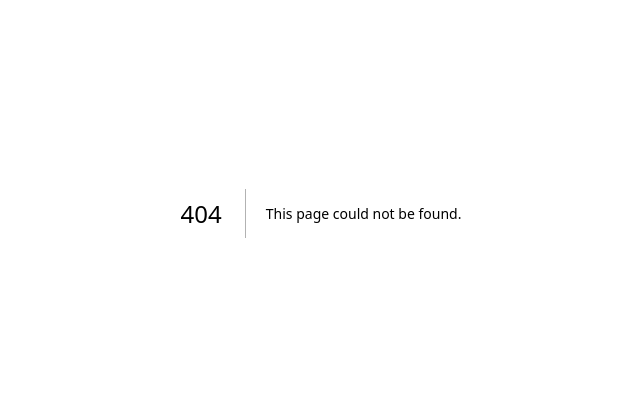
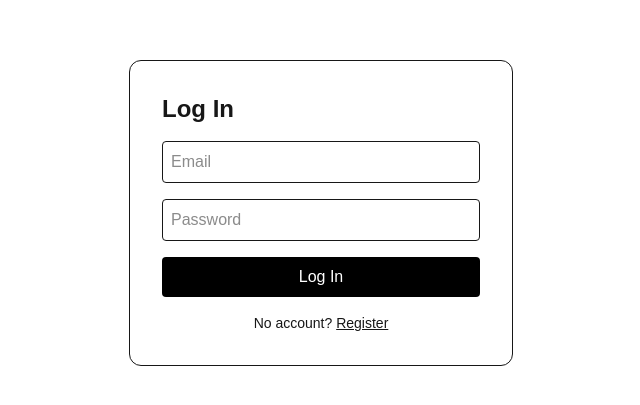
Before and after one commit to vladi245/practical-assignment, a Next.js app in the folder web-app/: page /login in a window 1280 px wide. Before the commit this address had no page. Shown: the part 187-592 px from the top of the page, without its empty margins (319-959 px from the left). Built offline with nearby package versions, Linux system fonts and the light colour scheme; no server answers.

Commit message:
added login page and first dashboard draft for testing

```diff
--- /dev/null
+++ b/web-app/app/dashboard/page.tsx
@@ -0,0 +1,57 @@
+"use client";
+
+import { useEffect, useState } from "react";
+import { onAuthStateChanged, signOut } from "firebase/auth";
+import { collection, getDocs } from "firebase/firestore";
+import { auth, db } from "@/lib/firebase";
+import { useRouter } from "next/navigation";
+
+export default function DashboardPage() {
+    const router = useRouter();
+    const [email, setEmail] = useState("");
+
+    useEffect(() => {
+        const unsubscribe = onAuthStateChanged(auth, (user) => {
+            if (!user) {
+                router.push("/login");
+            } else {
+                setEmail(user.email ?? "");
+            }
+        });
+
+        // debugging if docs are properly read from firebase
+        const testRead = async () => {
+            try {
+                console.log("Project ID:", process.env.NEXT_PUBLIC_FIREBASE_PROJECT_ID);
+                const snapshot = await getDocs(collection(db, "whitelist"));
+                console.log("Total whitelist docs:", snapshot.size);
+                snapshot.forEach(doc => console.log("Doc:", doc.id, doc.data()));
+            } catch (err: any) {
+                console.log("Firestore error:", err.code, err.message);
+            }
+        };
+        testRead();
+
+        return () => unsubscribe();
+    }, []);
+
+    const handleLogout = async () => {
+        await signOut(auth);
+        router.push("/login");
+    };
+
+    return (
+        <div className="min-h-screen flex items-center justify-center">
+            <div className="flex flex-col gap-4 text-center">
+                <h1 className="text-2xl font-bold">Dashboard</h1>
+                <p className="text-gray-600">Logged in as <strong>{email}</strong></p>
+                <button
+                    onClick={handleLogout}
+                    className="bg-black text-white px-4 py-2 rounded hover:bg-gray-800"
+                >
+                    Log Out
+                </button>
+            </div>
+        </div>
+    );
+}
--- /dev/null
+++ b/web-app/app/login/page.tsx
@@ -0,0 +1,65 @@
+"use client";
+
+import { useState } from "react";
+import { signInWithEmailAndPassword } from "firebase/auth";
+import { auth } from "@/lib/firebase";
+import { useRouter } from "next/navigation";
+
+export default function LoginPage() {
+  const router = useRouter();
+  const [email, setEmail] = useState("");
+  const [password, setPassword] = useState("");
+  const [error, setError] = useState("");
+  const [loading, setLoading] = useState(false);
+
+  const handleLogin = async () => {
+    setError("");
+    setLoading(true);
+    try {
+      await signInWithEmailAndPassword(auth, email, password);
+      router.push("/dashboard");
+    } catch (err: any) {
+      setError("Invalid email or password.");
+    } finally {
+      setLoading(false);
+    }
+  };
+
+  return (
+    <div className="min-h-screen flex items-center justify-center">
+      <div className="flex flex-col gap-4 w-full max-w-sm p-8 border rounded-xl">
+        <h1 className="text-2xl font-bold">Log In</h1>
+
+        <input
+          type="email"
+          placeholder="Email"
+          value={email}
+          onChange={(e) => setEmail(e.target.value)}
+          className="border p-2 rounded"
+        />
+        <input
+          type="password"
+          placeholder="Password"
+          value={password}
+          onChange={(e) => setPassword(e.target.value)}
+          className="border p-2 rounded"
+        />
+
+        {error && <p className="text-red-500 text-sm">{error}</p>}
+
+        <button
+          onClick={handleLogin}
+          disabled={loading}
+          className="bg-black text-white p-2 rounded hover:bg-gray-800 disabled:opacity-50"
+        >
+          {loading ? "Logging in..." : "Log In"}
+        </button>
+
+        <p className="text-sm text-center">
+          No account?{" "}
+          <a href="/register" className="underline">Register</a>
+        </p>
+      </div>
+    </div>
+  );
+}
--- a/web-app/app/register/page.tsx
+++ b/web-app/app/register/page.tsx
@@ -18,9 +18,12 @@ export default function RegisterPage() {
         setLoading(true);
 
         try {
-      // whitelist check
             const q = query(collection(db, "whitelist"), where("email", "==", email));
             const snapshot = await getDocs(q);
+
+            console.log("Snapshot empty:", snapshot.empty);
+            console.log("Snapshot size:", snapshot.size);
+            snapshot.forEach(doc => console.log("Doc found:", doc.data()));
 
             if (snapshot.empty) {
                 setError("This email is not authorized to access this platform.");
@@ -28,10 +31,10 @@ export default function RegisterPage() {
                 return;
             }
 
-      // acc creation
             await createUserWithEmailAndPassword(auth, email, password);
             router.push("/dashboard");
         } catch (err: any) {
+            console.log("Error:", err.code, err.message);
             setError(err.message);
         } finally {
             setLoading(false);
```
Also changed, not shown: web-app/lib/firebase.ts (indentation only). Lines whose indentation alone changed are shown as unchanged.
